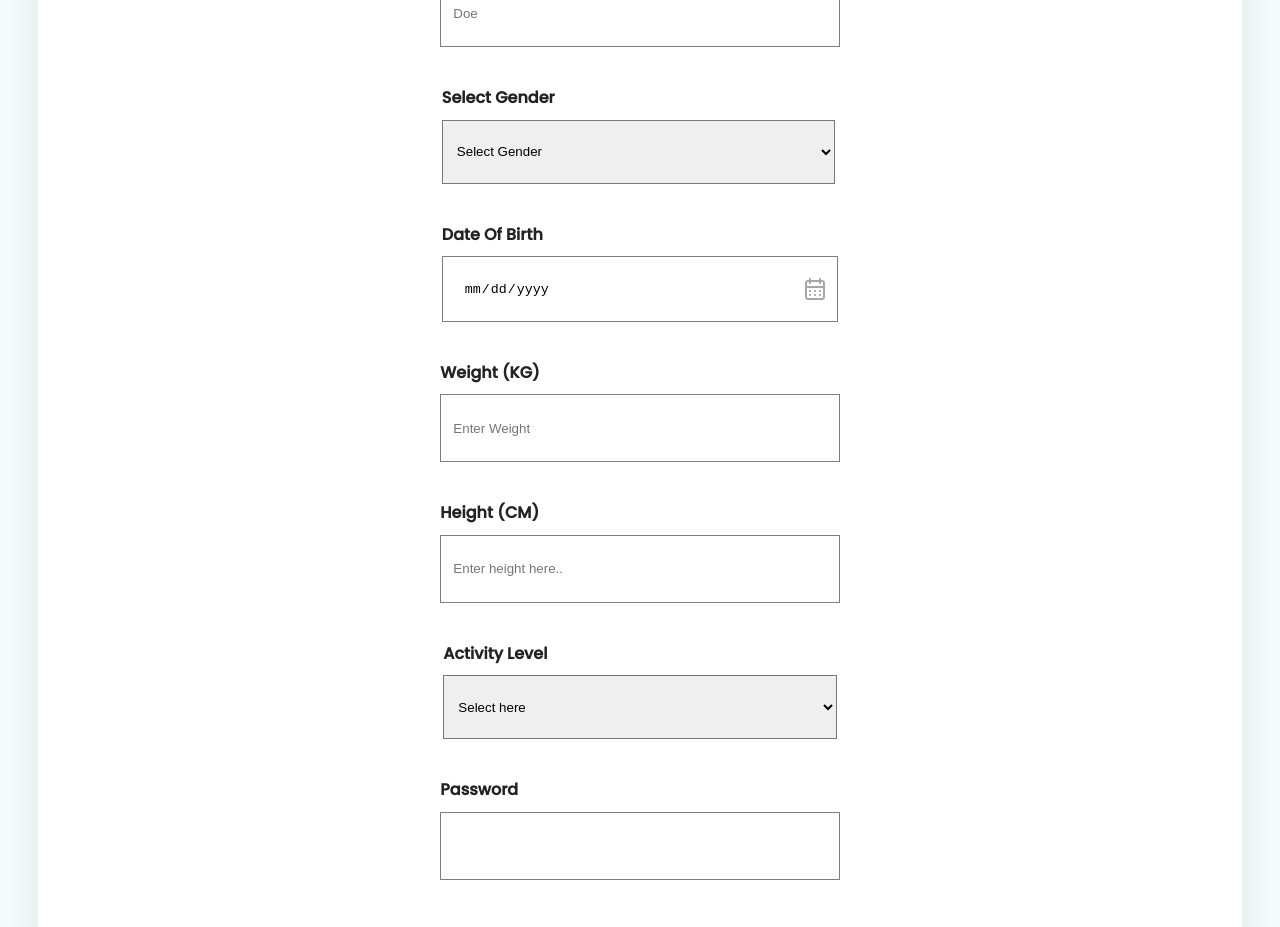
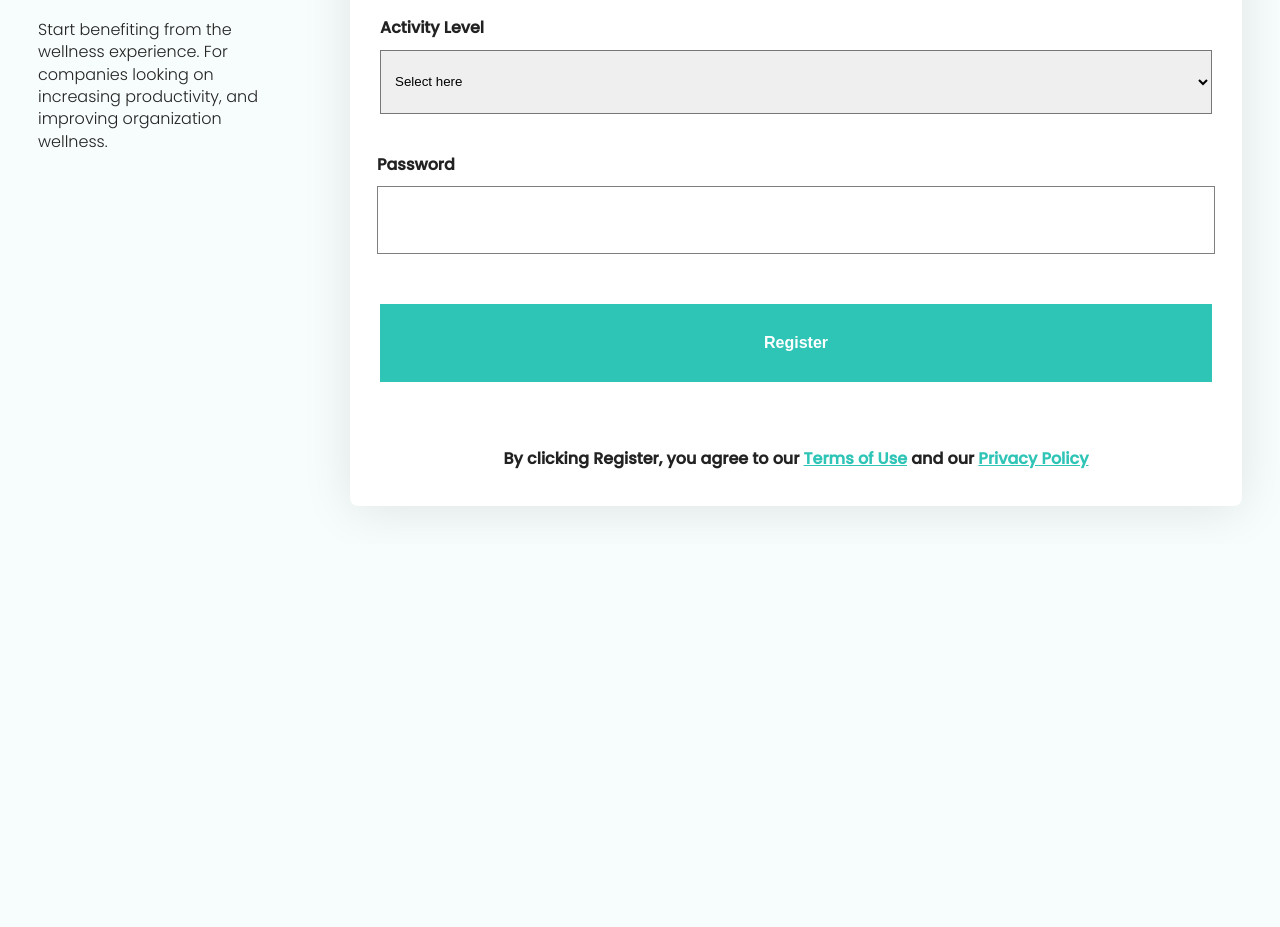
Before and after one commit to cosuoji/frontend-assignment-3, a website built with webpack: page index.html in a window 1280 px wide. Shown: the part 460-1387 px from the top of the page. After the commit the page ends 1004 px from the top, so only its background shows below. Built offline with nearby package versions, Linux system fonts and the light colour scheme; files whose address does not match are found by name.

Commit message:
Finished?

```diff
--- a/css/style.css
+++ b/css/style.css
@@ -274,7 +274,6 @@ footer{
   padding: 20px;
   text-align: center;
   width: 90%;
-  margin: auto;
 }
 footer p{
   font-weight:bold;
@@ -285,10 +284,14 @@ footer span a{
   text-decoration: underline;
 }
 
+.one{
+  display:none;
+}
+
 
 /***Form Styling****/
 
-.first-name-section, .last-name-section, .height-section,.weight-section,
+.last-name-section, .first-name-section, .height-section,.weight-section,
 .activity-section, .password-section, .gender-section, .dob-section
 {
   display: flex;
@@ -318,9 +321,8 @@ width: 100%;
 
 
 input, select{
-  width: 24.58333rem;
+width: 24.58333rem;
 height: 4rem;
-flex-shrink: 0;
 border: 1px solid rgba(0, 0, 0, .5);
 text-indent: 10px;
 }
@@ -350,3 +352,55 @@ input[type="date"]::-webkit-calendar-picker-indicator {
 }
 
 /*Media Query for Desktop Designs ***/
+
+@media only screen and (min-width: 900px) {
+
+  .container{
+    flex-direction: row;
+    justify-content: space-around;
+  }
+
+  .two{
+    display: none;
+  }
+
+  .one{
+    display: block;
+  }
+
+
+
+
+
+
+
+  /**form styles***/
+
+  .name-wrapper, .gender-dates-wrapper, .measurements-wrapper{
+    display: flex;
+    flex-direction: row;
+  }
+
+
+
+.activity-section select, .password-section input, .register-button{
+  width: 52rem;
+}
+
+/***logo-section**/
+
+.logo-section img{
+  width: 100px;
+  height: 100px;
+}
+
+.logo-section{
+  width: 20%;
+  display: flex;
+  flex-direction: column;
+  justify-content: center;
+  align-items: flex-start;
+  margin-top: -100px;
+}
+
+}
--- a/index.html
+++ b/index.html
@@ -32,7 +32,7 @@
   <div class="logo-section">
     <img src="img/Logo.png">
     <h1>For Individuals</h1>
-    <p>Inspiring wholesome harmony for the mind, body and spirit, for everyone, eveywhere</p>
+    <p>Start benefiting from the wellness experience. For companies looking on increasing productivity, and improving organization wellness.</p>
   </div>
 
   <div class="form-section">
@@ -93,10 +93,16 @@
         <button>Register</button>
      </div>
 
+     <footer class="one">
+      <p>By clicking Register, you agree to our <span><a href="#">Terms of Use</a></span> and our <span><a href="">Privacy Policy</a></span></p>
+    </footer>
+
     </form>
+
+
   </div>
 
-  <footer>
+  <footer class="two">
     <p>By clicking Register, you agree to our <span><a href="#">Terms of Use</a></span> and our <span><a href="">Privacy Policy</a></span></p>
   </footer>
 </div>
```
